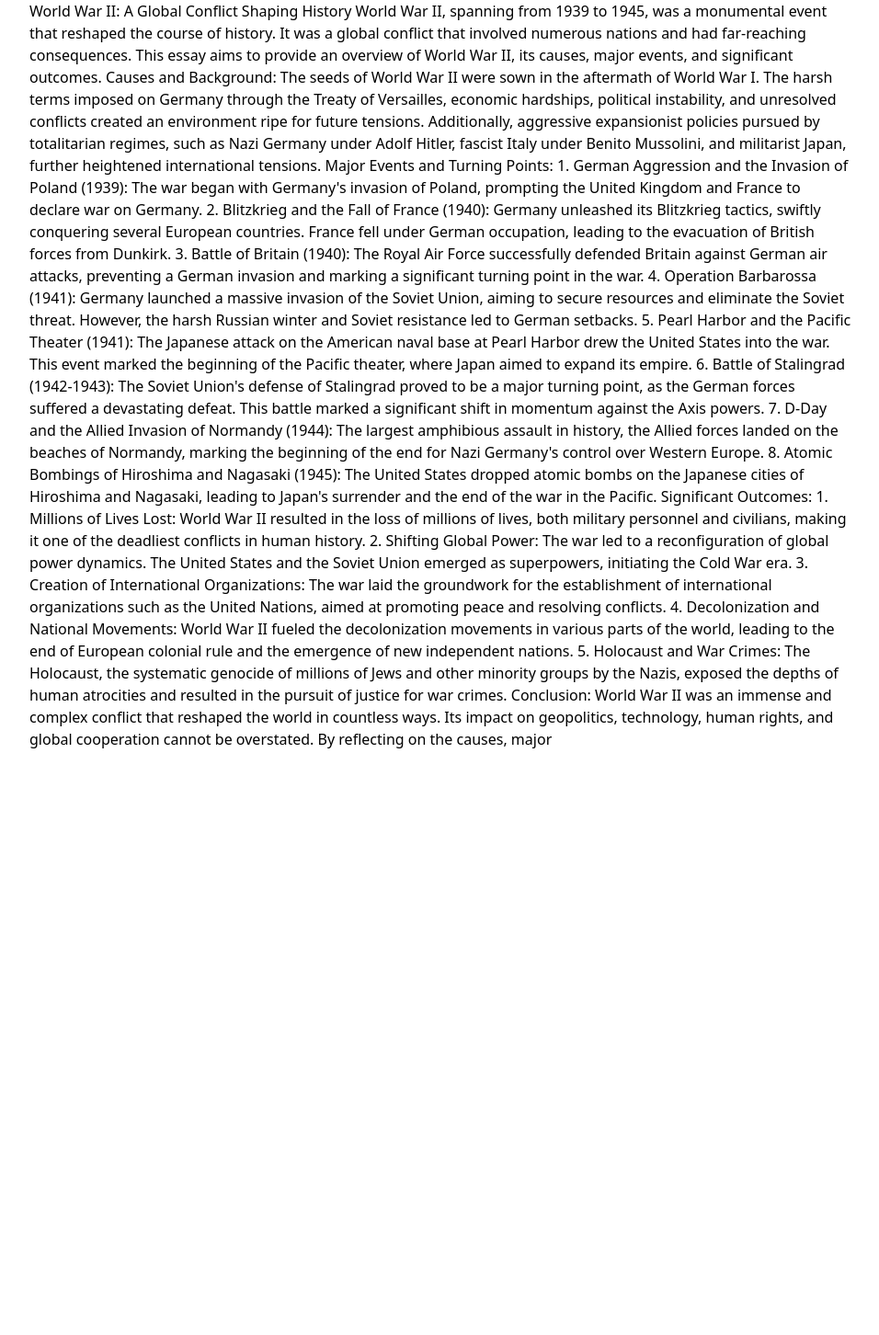
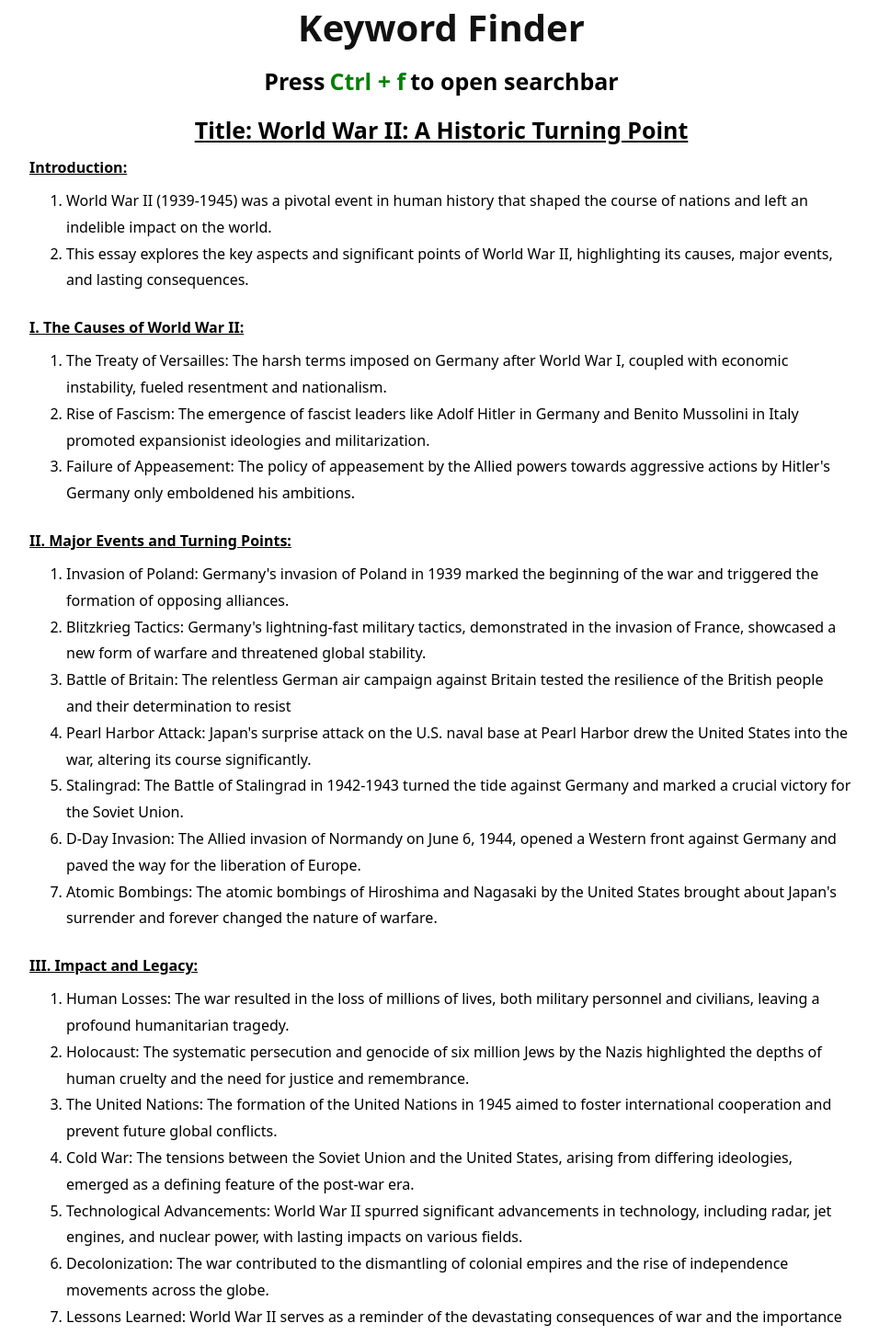
Before and after one commit to Cphasanulbanna/Keyword-Finder-React, a React (Vite) app: page / in a window 1280 px wide. Shown: the part 80-1532 px from the top of the page at 92% size, without its empty margins (160-1116 px from the left). Before the commit the page ends 976 px from the top, so only its background shows below. Built offline with nearby package versions, Linux system fonts and the light colour scheme.

Commit message:
auto focus added

```diff
--- a/src/components/Home.jsx
+++ b/src/components/Home.jsx
@@ -24,7 +24,9 @@ export const Home = () => {
 
     const highlightMatchingText = () => {
         let count = 0;
-        const allTextElements = bodyRef.current.querySelectorAll("h1, h2, h3, h4, h5, h6, p, a");
+        const allTextElements = bodyRef.current.querySelectorAll(
+            "h1, h2, h3, h4, h5, h6, p, a, li"
+        );
 
         allTextElements.forEach((element) => {
             const innerText = element.innerText;
@@ -55,10 +57,13 @@ export const Home = () => {
     };
 
     useEffect(() => {
-        highlightMatchingText();
+        if (query) {
+            highlightMatchingText();
+        }
     }, [query, currentIndex]);
 
     const closeSearchBar = () => {
+        setQuery("");
         setViewSearchBar(false);
     };
 
@@ -100,59 +105,135 @@ export const Home = () => {
             )}
 
             <section className="wrapper">
-                <p>
-                    World War II: A Global Conflict Shaping History World War II, spanning from 1939
-                    to 1945, was a monumental event that reshaped the course of history. It was a
-                    global conflict that involved numerous nations and had far-reaching
-                    consequences. This essay aims to provide an overview of World War II, its
-                    causes, major events, and significant outcomes. Causes and Background: The seeds
-                    of World War II were sown in the aftermath of World War I. The harsh terms
-                    imposed on Germany through the Treaty of Versailles, economic hardships,
-                    political instability, and unresolved conflicts created an environment ripe for
-                    future tensions. Additionally, aggressive expansionist policies pursued by
-                    totalitarian regimes, such as Nazi Germany under Adolf Hitler, fascist Italy
-                    under Benito Mussolini, and militarist Japan, further heightened international
-                    tensions. Major Events and Turning Points: 1. German Aggression and the Invasion
-                    of Poland (1939): The war began with Germany's invasion of Poland, prompting the
-                    United Kingdom and France to declare war on Germany. 2. Blitzkrieg and the Fall
-                    of France (1940): Germany unleashed its Blitzkrieg tactics, swiftly conquering
-                    several European countries. France fell under German occupation, leading to the
-                    evacuation of British forces from Dunkirk. 3. Battle of Britain (1940): The
-                    Royal Air Force successfully defended Britain against German air attacks,
-                    preventing a German invasion and marking a significant turning point in the war.
-                    4. Operation Barbarossa (1941): Germany launched a massive invasion of the
-                    Soviet Union, aiming to secure resources and eliminate the Soviet threat.
-                    However, the harsh Russian winter and Soviet resistance led to German setbacks.
-                    5. Pearl Harbor and the Pacific Theater (1941): The Japanese attack on the
-                    American naval base at Pearl Harbor drew the United States into the war. This
-                    event marked the beginning of the Pacific theater, where Japan aimed to expand
-                    its empire. 6. Battle of Stalingrad (1942-1943): The Soviet Union's defense of
-                    Stalingrad proved to be a major turning point, as the German forces suffered a
-                    devastating defeat. This battle marked a significant shift in momentum against
-                    the Axis powers. 7. D-Day and the Allied Invasion of Normandy (1944): The
-                    largest amphibious assault in history, the Allied forces landed on the beaches
-                    of Normandy, marking the beginning of the end for Nazi Germany's control over
-                    Western Europe. 8. Atomic Bombings of Hiroshima and Nagasaki (1945): The United
-                    States dropped atomic bombs on the Japanese cities of Hiroshima and Nagasaki,
-                    leading to Japan's surrender and the end of the war in the Pacific. Significant
-                    Outcomes: 1. Millions of Lives Lost: World War II resulted in the loss of
-                    millions of lives, both military personnel and civilians, making it one of the
-                    deadliest conflicts in human history. 2. Shifting Global Power: The war led to a
-                    reconfiguration of global power dynamics. The United States and the Soviet Union
-                    emerged as superpowers, initiating the Cold War era. 3. Creation of
-                    International Organizations: The war laid the groundwork for the establishment
-                    of international organizations such as the United Nations, aimed at promoting
-                    peace and resolving conflicts. 4. Decolonization and National Movements: World
-                    War II fueled the decolonization movements in various parts of the world,
-                    leading to the end of European colonial rule and the emergence of new
-                    independent nations. 5. Holocaust and War Crimes: The Holocaust, the systematic
-                    genocide of millions of Jews and other minority groups by the Nazis, exposed the
-                    depths of human atrocities and resulted in the pursuit of justice for war
-                    crimes. Conclusion: World War II was an immense and complex conflict that
-                    reshaped the world in countless ways. Its impact on geopolitics, technology,
-                    human rights, and global cooperation cannot be overstated. By reflecting on the
-                    causes, major
-                </p>
+                <h1 className="text-[#111] text-[40px] font-bold text-center mb-[10px]">
+                    Keyword Finder
+                </h1>
+                <h2 className="text-center text-[25px] font-bold mb-[15px] flex items-center justify-center">
+                    Press <span className="green mx-[5px]"> Ctrl + f </span> to open searchbar
+                </h2>
+                <h3 className="text-center text-[25px] title">
+                    Title: World War II: A Historic Turning Point
+                </h3>
+                <p>Introduction:</p>
+                <ol className="list-decimal">
+                    <li>
+                        World War II (1939-1945) was a pivotal event in human history that shaped
+                        the course of nations and left an indelible impact on the world.
+                    </li>
+                    <li>
+                        This essay explores the key aspects and significant points of World War II,
+                        highlighting its causes, major events, and lasting consequences.
+                    </li>
+                </ol>
+
+                <p>I. The Causes of World War II:</p>
+                <ol className="list-decimal">
+                    <li>
+                        The Treaty of Versailles: The harsh terms imposed on Germany after World War
+                        I, coupled with economic instability, fueled resentment and nationalism.
+                    </li>
+                    <li>
+                        Rise of Fascism: The emergence of fascist leaders like Adolf Hitler in
+                        Germany and Benito Mussolini in Italy promoted expansionist ideologies and
+                        militarization.
+                    </li>
+                    <li>
+                        Failure of Appeasement: The policy of appeasement by the Allied powers
+                        towards aggressive actions by Hitler's Germany only emboldened his
+                        ambitions.
+                    </li>
+                </ol>
+
+                <p>II. Major Events and Turning Points:</p>
+
+                <ol className="list-decimal">
+                    <li>
+                        Invasion of Poland: Germany's invasion of Poland in 1939 marked the
+                        beginning of the war and triggered the formation of opposing alliances.
+                    </li>
+                    <li>
+                        Blitzkrieg Tactics: Germany's lightning-fast military tactics, demonstrated
+                        in the invasion of France, showcased a new form of warfare and threatened
+                        global stability.
+                    </li>
+                    <li>
+                        Battle of Britain: The relentless German air campaign against Britain tested
+                        the resilience of the British people and their determination to resist
+                    </li>
+                    <li>
+                        Pearl Harbor Attack: Japan's surprise attack on the U.S. naval base at Pearl
+                        Harbor drew the United States into the war, altering its course
+                        significantly.
+                    </li>
+                    <li>
+                        Stalingrad: The Battle of Stalingrad in 1942-1943 turned the tide against
+                        Germany and marked a crucial victory for the Soviet Union.
+                    </li>
+                    <li>
+                        D-Day Invasion: The Allied invasion of Normandy on June 6, 1944, opened a
+                        Western front against Germany and paved the way for the liberation of
+                        Europe.
+                    </li>
+                    <li>
+                        Atomic Bombings: The atomic bombings of Hiroshima and Nagasaki by the United
+                        States brought about Japan's surrender and forever changed the nature of
+                        warfare.
+                    </li>
+                </ol>
+
+                <p>III. Impact and Legacy:</p>
+                <ol className="list-decimal">
+                    <li>
+                        Human Losses: The war resulted in the loss of millions of lives, both
+                        military personnel and civilians, leaving a profound humanitarian tragedy.
+                    </li>
+                    <li>
+                        Holocaust: The systematic persecution and genocide of six million Jews by
+                        the Nazis highlighted the depths of human cruelty and the need for justice
+                        and remembrance.
+                    </li>
+                    <li>
+                        The United Nations: The formation of the United Nations in 1945 aimed to
+                        foster international cooperation and prevent future global conflicts.
+                    </li>
+                    <li>
+                        Cold War: The tensions between the Soviet Union and the United States,
+                        arising from differing ideologies, emerged as a defining feature of the
+                        post-war era.
+                    </li>
+                    <li>
+                        Technological Advancements: World War II spurred significant advancements in
+                        technology, including radar, jet engines, and nuclear power, with lasting
+                        impacts on various fields.
+                    </li>
+                    <li>
+                        Decolonization: The war contributed to the dismantling of colonial empires
+                        and the rise of independence movements across the globe.
+                    </li>
+                    <li>
+                        Lessons Learned: World War II serves as a reminder of the devastating
+                        consequences of war and the importance of diplomacy, peacekeeping, and
+                        international collaboration.s
+                    </li>
+                </ol>
+
+                <p>Conclusion:</p>
+                <ol className="list-decimal">
+                    <li>
+                        World War II stands as a transformative period in history, where nations
+                        were tested, alliances were formed, and sacrifices were made.
+                    </li>
+                    <li>
+                        The war's impact on societies, politics, and global dynamics continues to
+                        resonate today, reminding us of the importance of learning from the past to
+                        shape a better future.
+                    </li>
+                    <li>
+                        As we reflect on the struggles and triumphs of World War II, let us strive
+                        for peace, unity, and the preservation of human rights, honoring the memory
+                        of those who lived through this defining chapter of our history.
+                    </li>
+                </ol>
             </section>
         </section>
     );
--- a/src/index.css
+++ b/src/index.css
@@ -77,3 +77,28 @@ ul {
     background-color: red;
     color: #fff;
 }
+
+.green {
+    color: green;
+}
+
+p {
+    font-weight: bold;
+    margin-bottom: 10px;
+    text-decoration: underline;
+}
+
+h3.title {
+    font-weight: bold;
+    margin-bottom: 10px;
+    text-decoration: underline;
+}
+
+ol {
+    padding-left: 40px;
+    margin-bottom: 25px;
+}
+
+li {
+    line-height: 1.8em;
+}
```
Also changed, not shown: src/modals/SearchBox.jsx (+10 -1 lines).
